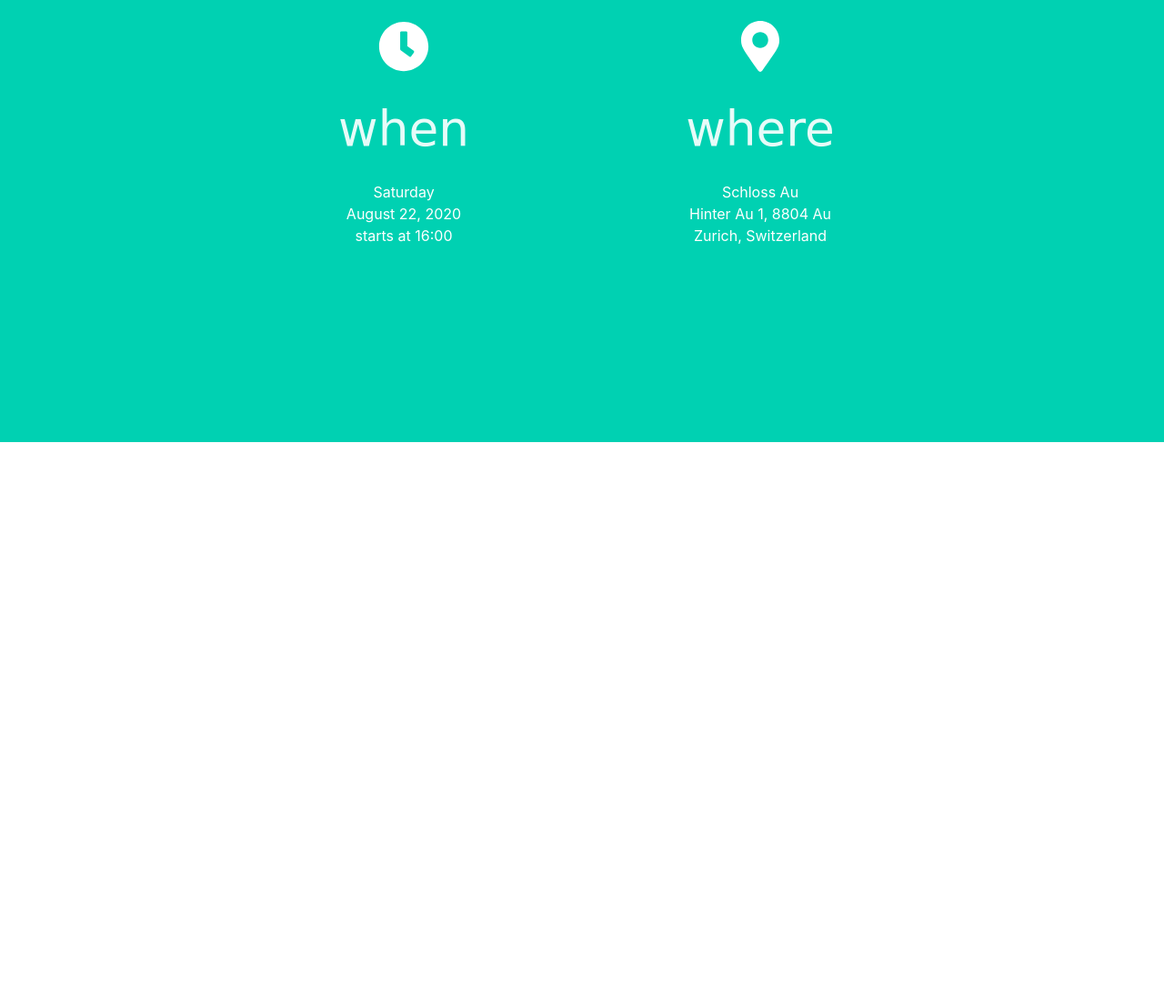
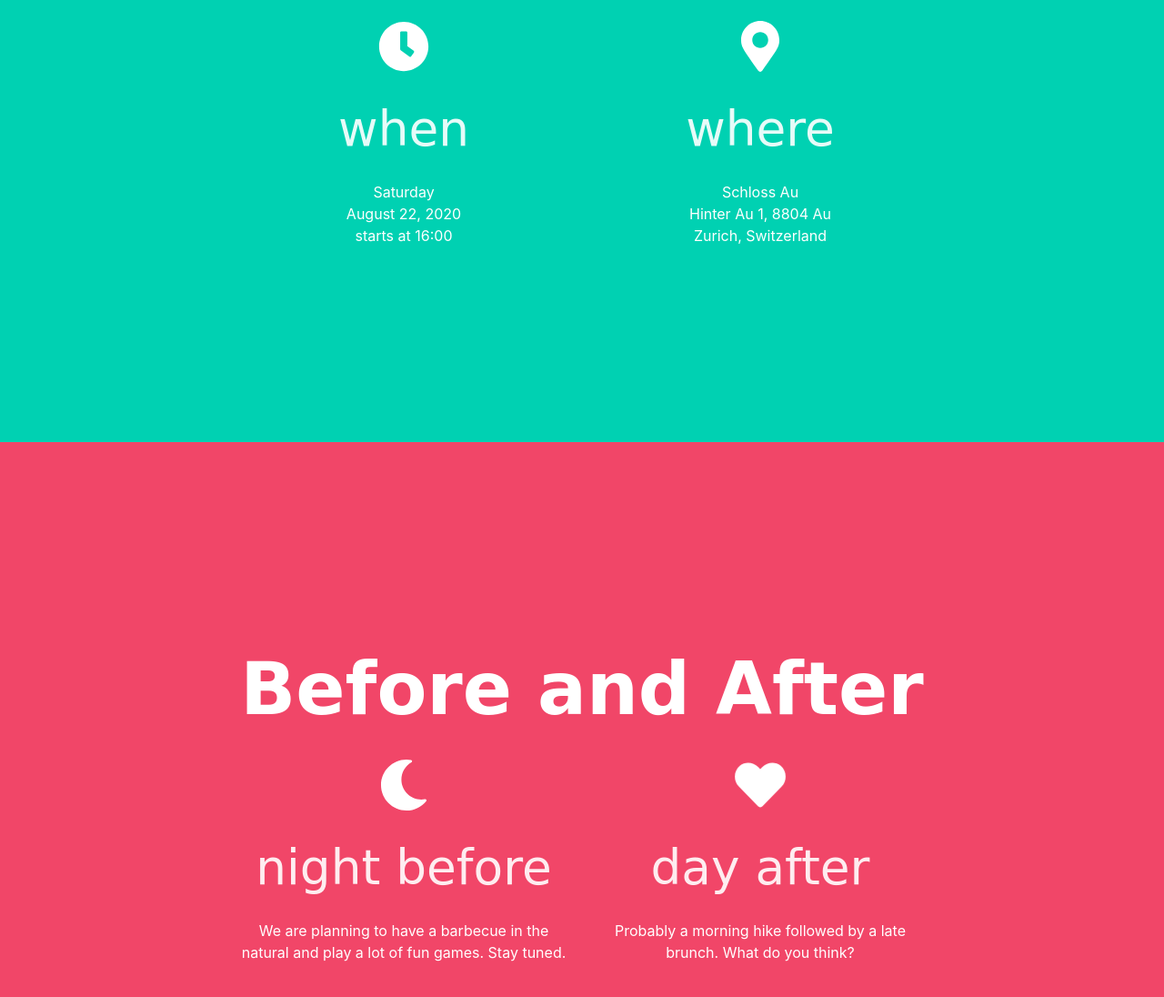
Before and after one commit to WalkerWalker/wedding-website, a plain HTML site: page index.html in a window 1280 px wide. Shown: the part 1114-2210 px from the top of the page at 91% size. Before the commit the page ends 1600 px from the top, so only its background shows below. Drawn offline with Linux system fonts and the light colour scheme.

Commit message:
third section

```diff
--- a/index.html
+++ b/index.html
@@ -69,5 +69,43 @@
       </div>
     </div>
   </section>
+  <!-- thrid section -->
+  <section class="hero is-danger is-fullheight" style="position:relative;">
+    <div class="hero-body">
+      <div class="container has-text-centered">
+        <h1 class="title">
+          Before and After
+        </h1>
+        <div class="columns is-centered">
+          <div class="column is-5 is-4-desktop">
+            <br>
+            <span class="icon is-huge">
+              <i class="fas fa-moon"></i>
+            </span>
+            <br><br>
+            <h2 class="subtitle">
+              night before
+            </h2>
+            <h5>
+                We are planning to have a barbecue in the natural and play a lot of fun games. Stay tuned.
+						</h5>
+          </div>
+          <div class="column is-5 is-4-desktop">
+            <br>
+            <span class="icon heartbeat is-huge">
+              <i class="fas fa-heart"></i>
+            </span>
+            <br><br>
+            <h2 class="subtitle">
+              day after
+            </h2>
+            <h5>
+                Probably a morning hike followed by a late brunch. What do you think?
+            </h5>
+          </div>
+        </div>
+      </div>
+    </div>
+  </section>
   </body>
 </html>
```
